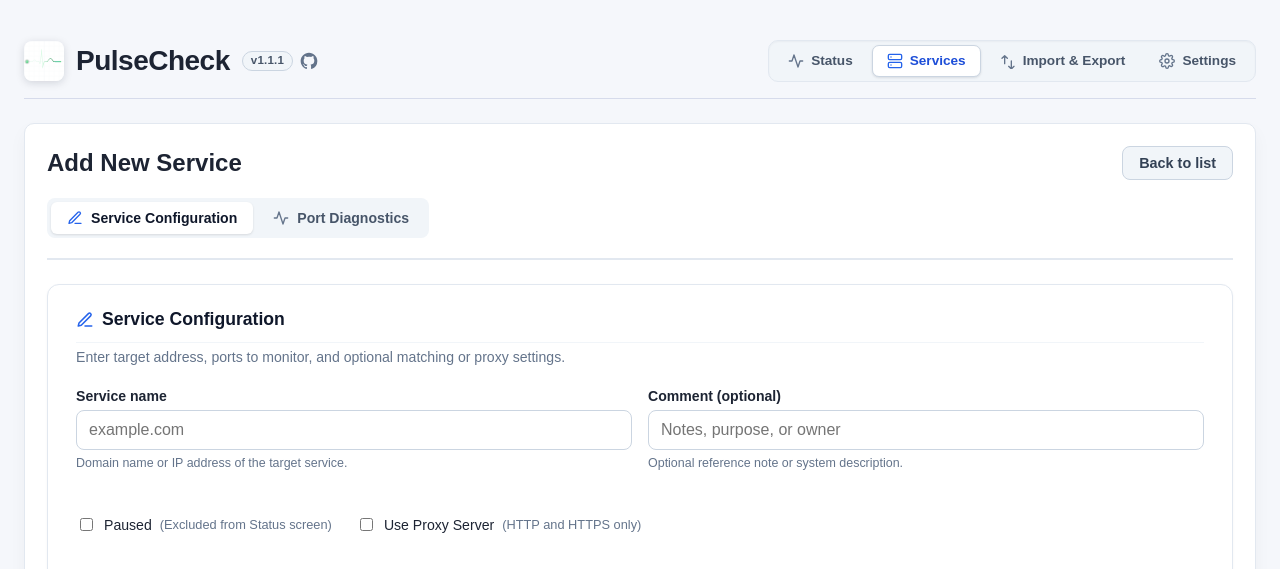
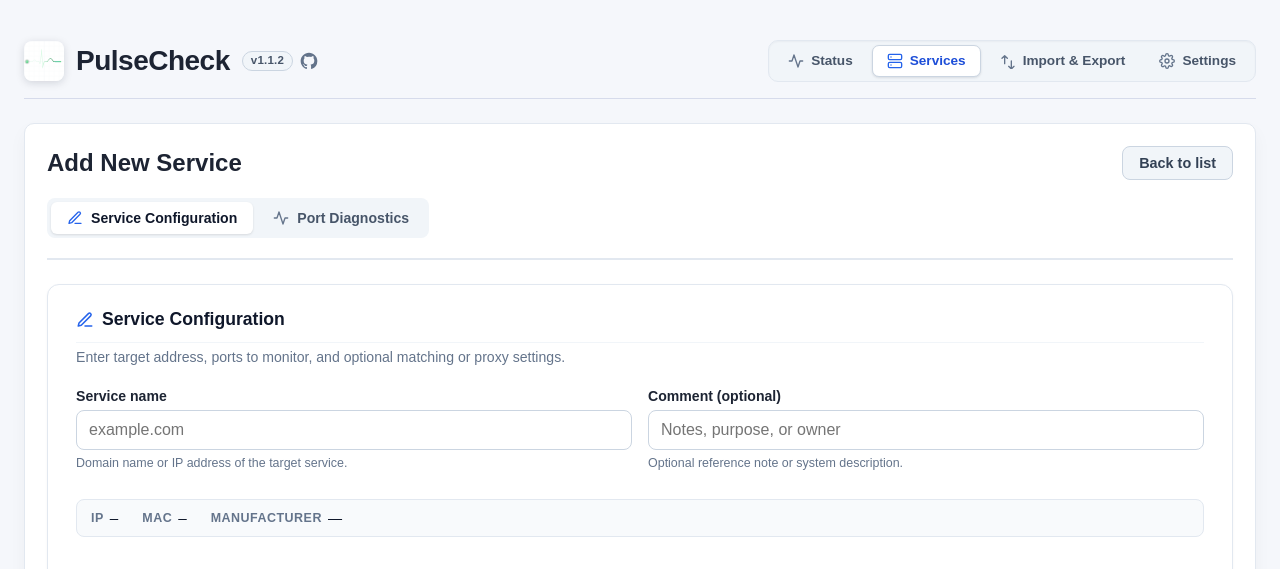
Before and after one commit to diepeterpan/pulsecheck, a Flask app: page /services/add in a window 1280 px wide. Shown: the top 569 px of the page. Run offline with Flask 3, Linux system fonts and the light colour scheme.

Commit message:
feat: add network discovery to resolve IP, MAC, and manufacturer for services

```diff
--- a/app.py
+++ b/app.py
@@ -24,6 +24,7 @@ from datetime import datetime, timezone, timedelta
 from email.message import EmailMessage
 from pathlib import Path
 from urllib.parse import urljoin, urlsplit
+import urllib.request
 from zoneinfo import ZoneInfo
 
 from concurrent.futures import ThreadPoolExecutor
@@ -42,7 +43,7 @@ DEFAULT_SCAN_WORKERS = int(os.getenv("PULSECHECK_SCAN_WORKERS", "5"))
 DEFAULT_SCAN_RETRIES = int(os.getenv("PULSECHECK_SCAN_RETRIES", "6"))
 DEFAULT_SCAN_RETRY_INTERVAL = int(os.getenv("PULSECHECK_SCAN_RETRY_INTERVAL", "5"))
 EXPLICIT_DEBUG = False
-APP_VERSION = os.getenv("PULSECHECK_VERSION", "1.1.1")
+APP_VERSION = os.getenv("PULSECHECK_VERSION", "1.1.2")
 __version__ = APP_VERSION
 
 
@@ -210,6 +211,18 @@ def init_db():
     except Exception:
         pass
 
+    # Migration: add network-discovery columns
+    try:
+        svc_cols = [c[1] for c in conn.execute("PRAGMA table_info(services)").fetchall()]
+        if "discovered_ip" not in svc_cols:
+            conn.execute("ALTER TABLE services ADD COLUMN discovered_ip TEXT DEFAULT NULL")
+        if "discovered_mac" not in svc_cols:
+            conn.execute("ALTER TABLE services ADD COLUMN discovered_mac TEXT DEFAULT NULL")
+        if "discovered_manufacturer" not in svc_cols:
+            conn.execute("ALTER TABLE services ADD COLUMN discovered_manufacturer TEXT DEFAULT NULL")
+    except Exception:
+        pass
+
     conn.commit()
     conn.close()
 
@@ -447,7 +460,8 @@ def port_protocol_to_json(ports) -> str:
 def service_list():
     conn = get_db_connection()
     rows = conn.execute(
-        "SELECT id, name, comment, paused, use_proxy, port_protocol, created_at FROM services ORDER BY name ASC"
+        "SELECT id, name, comment, paused, use_proxy, port_protocol, created_at, "
+        "discovered_ip, discovered_mac, discovered_manufacturer FROM services ORDER BY name ASC"
     ).fetchall()
     conn.close()
     services = []
@@ -469,6 +483,9 @@ def service_list():
             "port_protocol": parsed_ports,
             "ports": parsed_ports,
             "created_at": row["created_at"],
+            "discovered_ip": row["discovered_ip"] if "discovered_ip" in row.keys() else None,
+            "discovered_mac": row["discovered_mac"] if "discovered_mac" in row.keys() else None,
+            "discovered_manufacturer": row["discovered_manufacturer"] if "discovered_manufacturer" in row.keys() else None,
         })
     return services
 
@@ -476,7 +493,8 @@ def service_list():
 def get_service_by_id(service_id):
     conn = get_db_connection()
     row = conn.execute(
-        "SELECT id, name, comment, paused, use_proxy, port_protocol, created_at FROM services WHERE id = ?",
+        "SELECT id, name, comment, paused, use_proxy, port_protocol, created_at, "
+        "discovered_ip, discovered_mac, discovered_manufacturer FROM services WHERE id = ?",
         (service_id,),
     ).fetchone()
     conn.close()
@@ -499,6 +517,9 @@ def get_service_by_id(service_id):
         "port_protocol": parsed_ports,
         "ports": parsed_ports,
         "created_at": row["created_at"],
+        "discovered_ip": row["discovered_ip"] if "discovered_ip" in row.keys() else None,
+        "discovered_mac": row["discovered_mac"] if "discovered_mac" in row.keys() else None,
+        "discovered_manufacturer": row["discovered_manufacturer"] if "discovered_manufacturer" in row.keys() else None,
     }
 
 
@@ -2024,6 +2045,7 @@ def import_service_names(service_names, progress_callback=None, cancelled_check=
         conn.commit()
         service_id = cursor.lastrowid
         conn.close()
+        trigger_discovery_async(service_id, normalized)
         scan_service(service_id, normalized, detected_entries, derived, url_path="")
         summary["imported"] += 1
 
@@ -2292,6 +2314,7 @@ def import_services_from_csv(
         conn.commit()
         service_id = cursor.lastrowid
         conn.close()
+        trigger_discovery_async(service_id, normalized)
 
         if not paused_val and ports_val:
             if progress_callback is not None:
@@ -3049,6 +3072,7 @@ def add_service_route():
         if result is None:
             flash("That service already exists.")
             return redirect(url_for("services"))
+        trigger_discovery_async(result, normalize_service(name))
         flash(f"Added service {name}.")
         return redirect(url_for("services"))
 
@@ -3131,11 +3155,16 @@ def edit_service(service_id):
         icmp_enabled = icmp_raw in ("on", "1", "true", "icmp-ping", "icmp")
         paused = request.form.get("paused") == "on"
         use_proxy = request.form.get("use_proxy") == "on" or request.form.get("use_proxy") == "1"
+        old_name = service["name"]
         try:
             update_service(service_id, name, ports_input, match, url_path, paused, comment=comment, use_proxy=use_proxy, icmp_enabled=icmp_enabled)
         except ValueError as exc:
             flash(str(exc))
             return redirect(url_for("edit_service", service_id=service_id, return_to=return_to))
+        if normalize_service(name) != old_name:
+            svc = get_service_by_id(service_id)
+            trigger_discovery_async(service_id, normalize_service(name),
+                                    prev_mac=svc.get("discovered_mac") if svc else None)
         flash(f"Updated service {name}.")
         return redirect(return_to or url_for("services"))
 
@@ -3537,10 +3566,174 @@ def settings_route():
     return render_template("settings.html", settings=current_settings)
 
 
+# ── Network discovery ─────────────────────────────────────────────────────────
+MACLOOKUP_API_KEY = os.getenv("PULSECHECK_MACLOOKUP_API_KEY", "")
+_MAC_LOOKUP_LOCK = threading.Lock()   # serialise API calls; one at a time
+
+
+def _resolve_ip(hostname: str) -> str | None:
+    """Return the first IPv4/IPv6 address for hostname, or None."""
+    try:
+        infos = socket.getaddrinfo(hostname, None, socket.AF_UNSPEC, socket.SOCK_STREAM)
+        return infos[0][4][0] if infos else None
+    except (socket.gaierror, OSError):
+        return None
+
+
+def _resolve_mac(ip: str) -> str | None:
+    """
+    Look up MAC address for ip from the local ARP/neighbour cache.
+    Works for same-LAN hosts; returns None for remote hosts.
+    """
+    try:
+        result = subprocess.run(
+            ["ip", "neigh", "show", ip],
+            capture_output=True, text=True, timeout=3
+        )
+        for token in result.stdout.split():
+            if re.match(r"^([0-9a-fA-F]{2}:){5}[0-9a-fA-F]{2}$", token):
+                return token.upper()
+    except Exception:
+        pass
+    try:
+        result = subprocess.run(
+            ["arp", "-n", ip],
+            capture_output=True, text=True, timeout=3
+        )
+        m = re.search(r"([0-9a-fA-F]{2}:){5}[0-9a-fA-F]{2}", result.stdout)
+        if m:
+            return m.group(0).upper()
+    except Exception:
+        pass
+    return None
+
+
+def _lookup_manufacturer(mac: str) -> str:
+    """
+    Query maclookup.app for the NIC manufacturer.
+    Returns the vendor string, or "NONE" on failure.
+    Throttled: holds _MAC_LOOKUP_LOCK + sleeps 1 s between calls.
+    """
+    with _MAC_LOOKUP_LOCK:
+        try:
+            url = f"https://api.maclookup.app/v2/macs/{mac}"
+            headers = {}
+            if MACLOOKUP_API_KEY:
+                headers["Authorization"] = f"Bearer {MACLOOKUP_API_KEY}"
+            req = urllib.request.Request(url, headers=headers)
+            with urllib.request.urlopen(req, timeout=5) as resp:
+                data = json.loads(resp.read().decode())
+                vendor = (data.get("company") or "").strip()
+                return vendor if vendor else "NONE"
+        except Exception:
+            return "NONE"
+        finally:
+            time.sleep(1)   # 1 s gap between any two API calls
+
+
+def _update_discovery_fields(service_id: int, ip, mac, manufacturer):
+    """Persist the three discovery fields for one service."""
+    conn = get_db_connection()
+    conn.execute(
+        "UPDATE services SET discovered_ip=?, discovered_mac=?, "
+        "discovered_manufacturer=? WHERE id=?",
+        (ip, mac, manufacturer, service_id),
+    )
+    conn.commit()
+    conn.close()
+
+
+def discover_network_info_for_service(service_id: int, hostname: str, prev_mac: str | None = None):
+    """
+    Full discovery pipeline for one service:
+      1. Resolve hostname -> IP
+      2. Resolve IP -> MAC (ARP)
+      3. Lookup MAC -> Manufacturer (API, throttled, skip if MAC unchanged)
+
+    Efficiency rules:
+    - No IP  -> clear all three fields; stop.
+    - No MAC -> store IP, clear MAC + manufacturer; stop.
+    - MAC unchanged vs prev_mac -> skip API call; keep stored manufacturer.
+    - MAC present but API fails -> store MAC + "NONE".
+    """
+    ip = _resolve_ip(hostname)
+    if not ip:
+        _update_discovery_fields(service_id, None, None, None)
+        return
+
+    mac = _resolve_mac(ip)
+    if not mac:
+        _update_discovery_fields(service_id, ip, None, None)
+        return
+
+    # Skip API if MAC is the same as last run
+    if prev_mac and prev_mac.upper() == mac.upper():
+        # Update IP (may have changed), keep manufacturer as-is
+        conn = get_db_connection()
+        conn.execute(
+            "UPDATE services SET discovered_ip=? WHERE id=?",
+            (ip, service_id),
+        )
+        conn.commit()
+        conn.close()
+        return
+
+    manufacturer = _lookup_manufacturer(mac)
+    _update_discovery_fields(service_id, ip, mac, manufacturer)
+
+
+def run_discovery_for_all_services():
+    """
+    Hourly scheduled job.
+    Runs up to 5 services in parallel (IP+MAC lookup).
+    MAC -> manufacturer calls are serialised via _MAC_LOOKUP_LOCK.
+    """
+    rows = []
+    try:
+        conn = get_db_connection()
+        rows = conn.execute(
+            "SELECT id, name, discovered_mac FROM services"
+        ).fetchall()
+        conn.close()
+    except Exception as exc:
+        print(f"[Discovery] DB read error: {exc}")
+        return
+
+    def _run_one(row):
+        discover_network_info_for_service(
+            row["id"], row["name"], row["discovered_mac"]
+        )
+
+    with ThreadPoolExecutor(max_workers=5) as executor:
+        futures = [executor.submit(_run_one, row) for row in rows]
+        for f in futures:
+            try:
+                f.result()
+            except Exception as exc:
+                print(f"[Discovery] Worker error: {exc}")
+
+
+def trigger_discovery_async(service_id: int, hostname: str, prev_mac: str | None = None):
+    """Fire-and-forget discovery for a single service."""
+    t = threading.Thread(
+        target=discover_network_info_for_service,
+        args=(service_id, hostname, prev_mac),
+        daemon=True,
+    )
+    t.start()
+
+
 def run_background_tasks():
     global GLOBAL_SCHEDULER
     scheduler = BackgroundScheduler(daemon=True)
     scheduler.add_job(check_all_services, "interval", minutes=10, id="pulsecheck_scan")
+    scheduler.add_job(
+        run_discovery_for_all_services,
+        "interval",
+        hours=1,
+        id="pulsecheck_discovery",
+        next_run_time=datetime.now(),
+    )
     scheduler.start()
     GLOBAL_SCHEDULER = scheduler
     return scheduler
--- a/templates/_service_form.html
+++ b/templates/_service_form.html
@@ -61,6 +61,28 @@
             <label for="comment" style="font-weight: 600; font-size: 0.88rem; display: block; margin-bottom: 6px;">Comment (optional)</label>
             <input type="text" id="comment" name="comment" value="{{ item.comment or '' }}" placeholder="Notes, purpose, or owner" style="width: 100%; box-sizing: border-box;">
             <span class="field-hint" style="font-size: 0.78rem; color: #64748b; display: block; margin-top: 4px;">Optional reference note or system description.</span>
+          </div>
+        </div>
+
+        <!-- ===== Network Discovery Info (read-only) ===== -->
+        <div style="display: flex; gap: 24px; align-items: center; flex-wrap: wrap; margin-bottom: 16px; padding: 10px 14px; background: #f8fafc; border: 1px solid #e2e8f0; border-radius: 8px;">
+          <div style="display: flex; align-items: center; gap: 6px;">
+            <span style="font-size: 0.78rem; font-weight: 600; color: #64748b; text-transform: uppercase; letter-spacing: .04em;">IP</span>
+            <span style="font-size: 0.88rem; font-family: monospace; color: #0f172a;">
+              {{ item.discovered_ip or '—' }}
+            </span>
+          </div>
+          <div style="display: flex; align-items: center; gap: 6px;">
+            <span style="font-size: 0.78rem; font-weight: 600; color: #64748b; text-transform: uppercase; letter-spacing: .04em;">MAC</span>
+            <span style="font-size: 0.88rem; font-family: monospace; color: #0f172a;">
+              {{ item.discovered_mac or '—' }}
+            </span>
+          </div>
+          <div style="display: flex; align-items: center; gap: 6px;">
+            <span style="font-size: 0.78rem; font-weight: 600; color: #64748b; text-transform: uppercase; letter-spacing: .04em;">Manufacturer</span>
+            <span style="font-size: 0.88rem; color: #0f172a;">
+              {{ item.discovered_manufacturer or '—' }}
+            </span>
           </div>
         </div>
 
```
Also changed, not shown: BACKLOG.md (+3 -0 lines).
